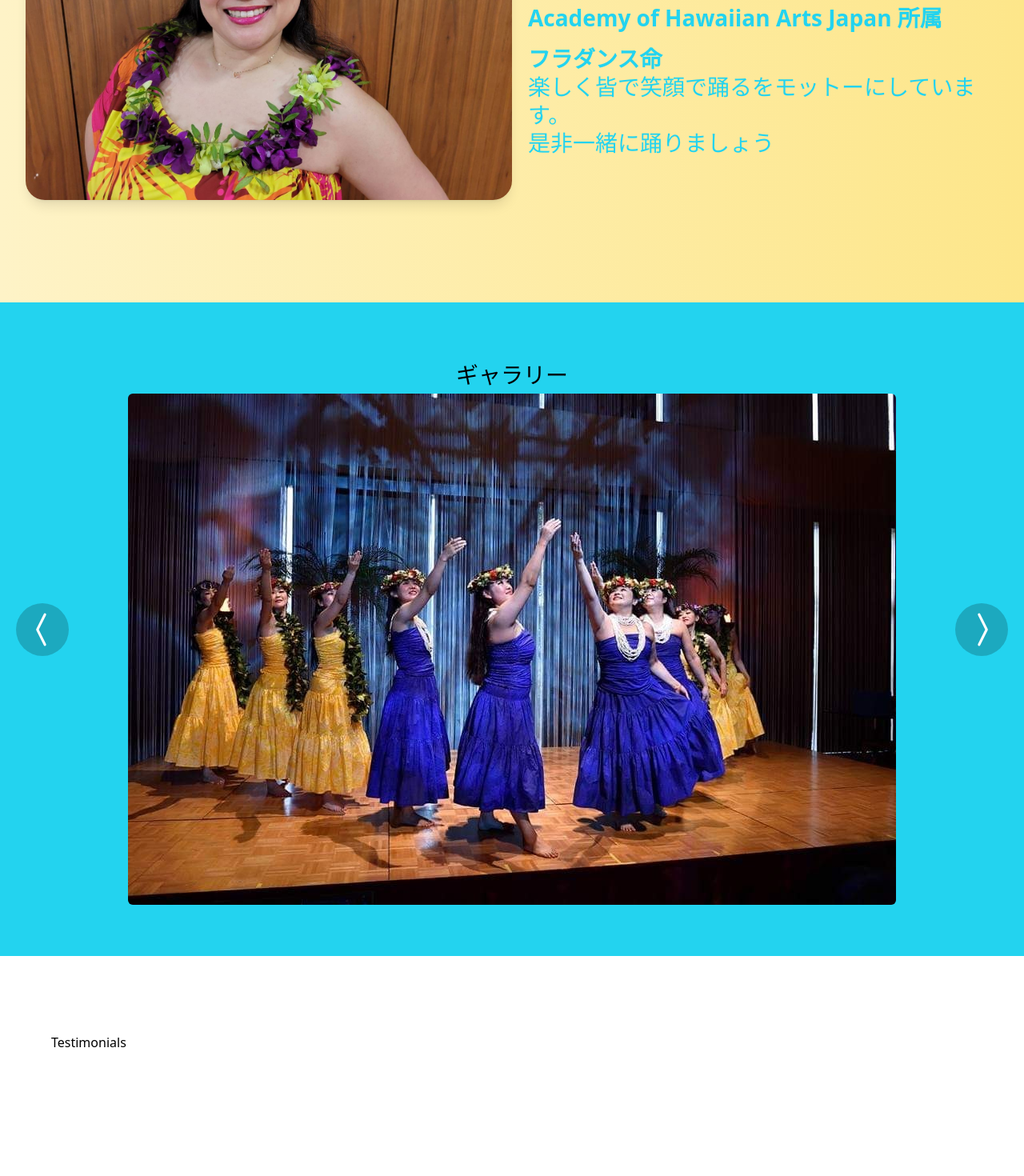
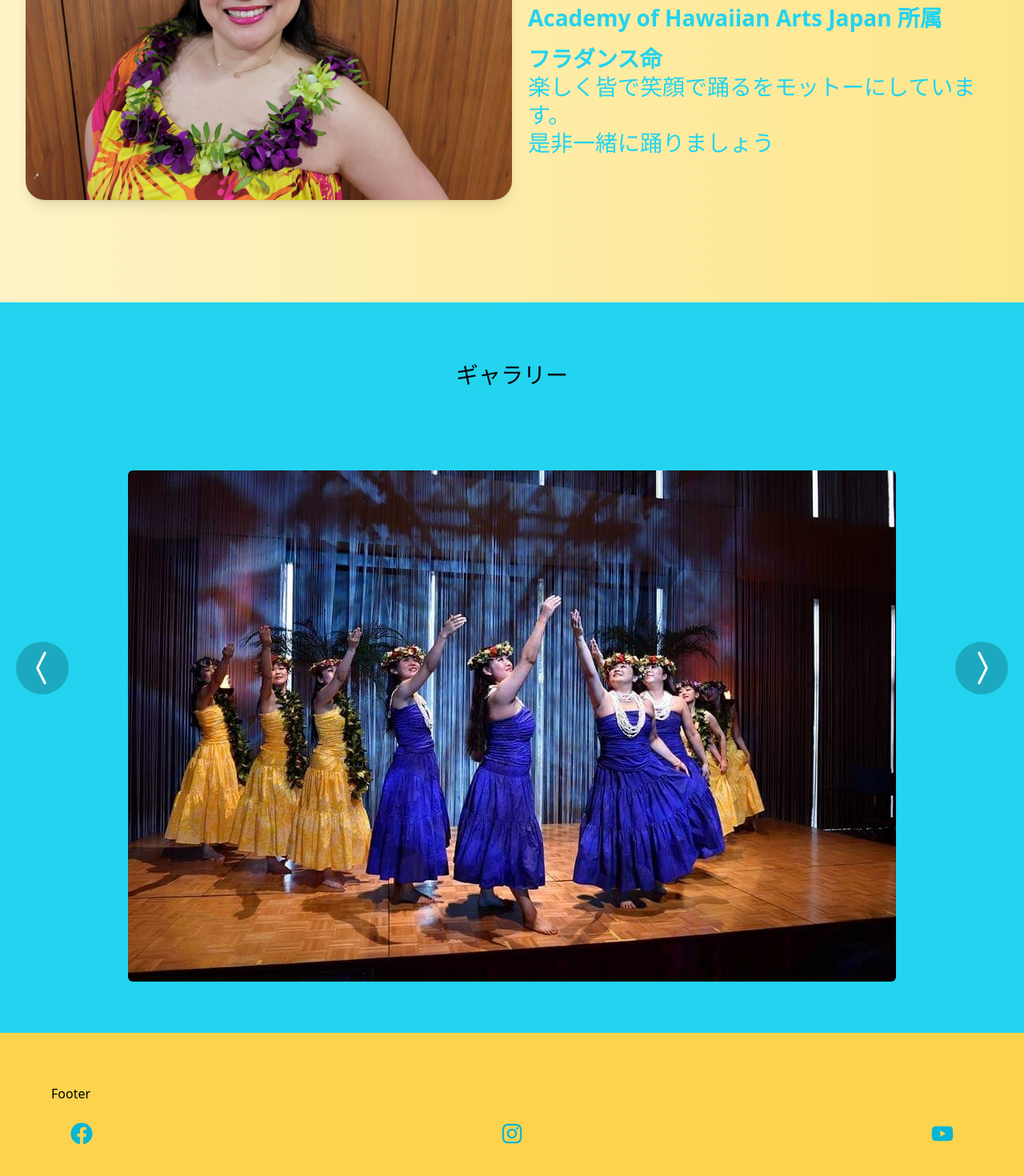
Before and after one commit to masarumoribe/chika-hula, a React (Vite) app: page / in a window 1280 px wide. Shown: the part 1324-2794 px from the top of the page at 80% size. Built offline with nearby package versions, Linux system fonts and the light colour scheme; a web font is replaced by a local one.

Commit message:
added footer section, very incomplete

```diff
--- a/src/App.jsx
+++ b/src/App.jsx
@@ -9,8 +9,8 @@ const App = () => (
     {/* <section className="padding"><Classes /></section>
     <section className="padding"><Instructors /></section> */}
     <section className=""><Gallery /></section>
-    <section className="padding"><Testimonials /></section>
-    <section className="padding"><Footer /></section>
+    {/* <section className="padding"><Testimonials /></section> */}
+    <section className=""><Footer /></section>
   </main>
 )
 
--- a/src/sections/Footer.jsx
+++ b/src/sections/Footer.jsx
@@ -1,6 +1,15 @@
+import { FaFacebook, FaInstagram, FaYoutube } from 'react-icons/fa'
+
 const Footer = () => {
   return (
-    <div>Footer</div>
+    <div className="bg-amber-300 p-16">
+      <h1>Footer</h1>
+      <div className='flex justify-between m-6'>
+            <FaFacebook className='icon'/>
+            <FaInstagram className='icon'/>
+            <FaYoutube className='icon'/>
+      </div>
+    </div>
   )
 }
 
--- a/src/sections/Gallery.jsx
+++ b/src/sections/Gallery.jsx
@@ -19,7 +19,7 @@ const Gallery = () => {
   return (
 
     <div className="max-w-[1400px] mx-auto bg-secondary min-h-screen px-4 py-16 relative flex flex-col justify-center items-center">
-      <h1 className="text-center text-3xl font-notoSansJp">ギャラリー</h1>
+      <h1 className="text-center text-3xl font-notoSansJp pb-24">ギャラリー</h1>
       <div className="flex justify-center items-center">
         {pictures.map((item, index) => (
           <div key={index} className={index === slide ? 'opacity-100' : 'opacity-0'}>
```
